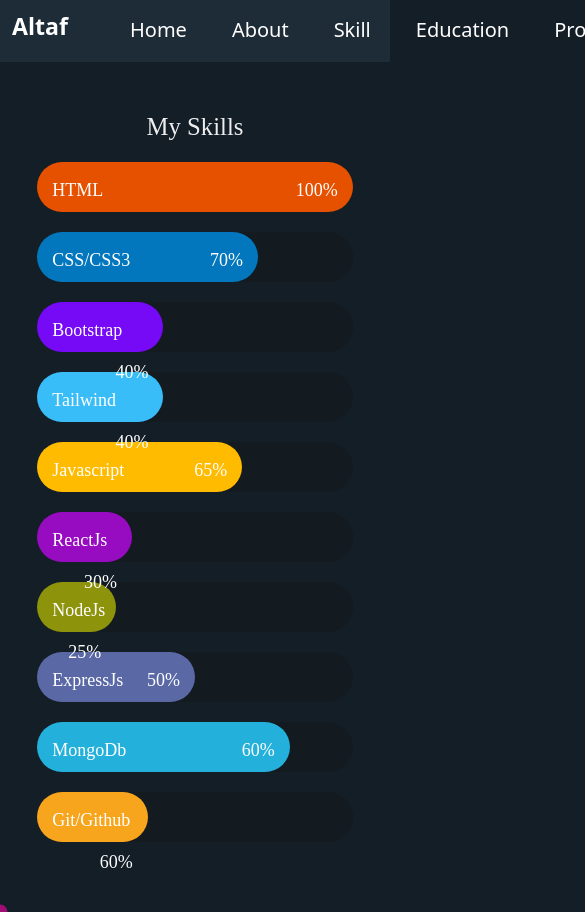
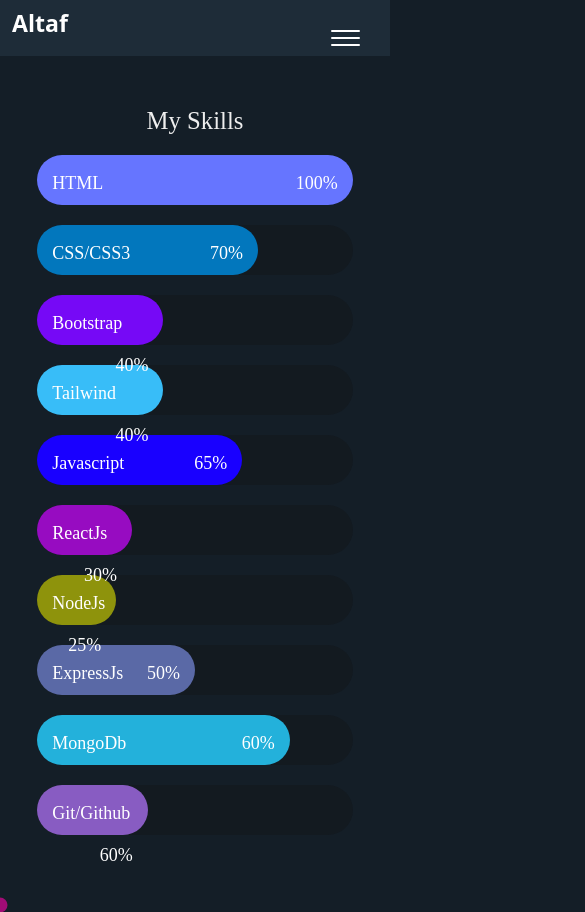
Before and after one commit to web-altaf-1/my-portfolio, a React (Create React App) app: page /skill in a window 390 px wide. Shown: the top 912 px of the page, 585 px wide, since content can reach past the window. Built offline with nearby package versions, Linux system fonts and the light colour scheme.

Commit message:
mobile nav added

```diff
--- a/src/App.css
+++ b/src/App.css
@@ -102,7 +102,7 @@
     -o-animation: Animate-HTML 4s;
     height: 50px;
     position: absolute;
-    background-color: #e65100;
+    background-color: #6675ff;
     border-radius: 25px;
 }
 
@@ -313,7 +313,7 @@
     width: 65%;
     height: 50px;
     position: absolute;
-    background-color: #ffbb00;
+    background-color: #1900ff;
     border-radius: 25px;
 }
 
@@ -573,7 +573,7 @@
     width: 35%;
     height: 50px;
     position: absolute;
-    background-color: #f8a51e;
+    background-color: #885cc2;
     border-radius: 25px;
 }
 
--- a/src/App.js
+++ b/src/App.js
@@ -12,9 +12,9 @@
 AOS.init();
 
 function App() {
-  // document.addEventListener('contextmenu', event => event.preventDefault());
+  document.addEventListener('contextmenu', event => event.preventDefault());
 
-  // UPDATE: I was able to get this working again... Enjoy!
+
 
 
 
--- a/src/components/Shared/Header/Header.css
+++ b/src/components/Shared/Header/Header.css
@@ -12,7 +12,8 @@
     justify-content: space-between;
     align-items: center;
 }
-.nav-container a{
+
+.nav-container a {
     text-decoration: none;
     color: white;
 }
@@ -46,7 +47,7 @@
     display: block;
     width: 0;
     height: 2px;
-    background:#51ff51;
+    background: #51ff51;
     transition: width .3s;
 }
 
@@ -54,3 +55,129 @@
     width: 100%;
     transition: width .5s;
 }
+
+.nav-mobile-btn {
+    display: none;
+}
+
+
+/* mobile nav start  */
+
+
+
+
+
+
+
+.navigation{
+    display: none;
+}
+
+
+
+
+
+
+#menuToggle {
+    display: flex;
+    flex-direction: column;
+    position: absolute;
+    top: 25px;
+    right: 25px;
+    z-index: 1;
+    -webkit-user-select: none;
+    user-select: none;
+    padding: 5px;
+    cursor: pointer;
+}
+
+#menuToggle input {
+    display: flex;
+    width: 40px;
+    height: 32px;
+    position: absolute;
+    cursor: pointer;
+    opacity: 0;
+    z-index: 2;
+}
+
+#menuToggle span {
+    display: flex;
+    width: 29px;
+    height: 2px;
+    margin-bottom: 5px;
+    position: relative;
+    background: #ffffff;
+    border-radius: 3px;
+    z-index: 1;
+    transform-origin: 5px 0px;
+    transition: transform 0.5s cubic-bezier(0.77, 0.2, 0.05, 1.0),
+        background 0.5s cubic-bezier(0.77, 0.2, 0.05, 1.0),
+        opacity 0.55s ease;
+}
+
+#menuToggle span:first-child {
+    transform-origin: 0% 0%;
+}
+
+#menuToggle span:nth-last-child(2) {
+    transform-origin: 0% 100%;
+}
+
+#menuToggle input:checked~span {
+    opacity: 1;
+    transform: rotate(45deg) translate(-3px, -1px);
+    background: #fff;
+
+}
+
+#menuToggle input:checked~span:nth-last-child(3) {
+    opacity: 0;
+    transform: rotate(0deg) scale(0.2, 0.2);
+}
+
+#menuToggle input:checked~span:nth-last-child(2) {
+    transform: rotate(-45deg) translate(0, -1px);
+}
+
+#menu {
+    position: absolute;
+    visibility: hidden;
+    right: -20px;
+    top: 30px;
+    z-index: 888;
+    background-color: #36383F;
+    padding: 20px;
+}
+
+#menu li {
+    padding: 5px 10px;
+    list-style: none;
+}
+#menu li:hover {
+    background-color: rgb(255, 35, 171);
+}
+
+#menuToggle input:checked~ul {
+    transform: none;
+}
+#menuToggle input:checked~#menu {
+    transition: 0.6s;
+    position: absolute;
+    visibility: visible;
+    /* top: 10px; */
+}
+
+/* mobile nav end here  */
+
+
+
+@media screen and (max-width:682px) {
+    .right-nav{
+        display: none;
+    }
+    .navigation{
+        display: block;
+    }
+
+}
--- a/src/components/Shared/Header/Header.js
+++ b/src/components/Shared/Header/Header.js
@@ -7,10 +7,30 @@
         <nav className='header-nav sticky-top'>
             <div className="container nav-container">
                 <NavLink to="/" className="navbar-brand"><h3 className='fw-bold'>Altaf</h3></NavLink>
-                {/* <button aria-controls="responsive-navbar-nav" type="button" aria-label="Toggle navigation" className="navbar-toggler collapsed"><i  className="fa-2x fa-solid fa-bars"></i></button> */}
+                {/* <button aria-controls="responsive-navbar-nav" type="button" aria-label="Toggle navigation" className="navbar-toggler collapsed nav-mobile-btn"><i className="fa-2x fa-solid fa-bars"></i></button> */}
+
+
+
+                <nav role="navigation" className='navigation'>
+                    <div id="menuToggle">
+                        <input type="checkbox" />
+                        <span></span>
+                        <span></span>
+                        <span></span>
+                        <ul id="menu">
+                            <li><a href="#">Home</a></li>
+                            <li><a href="#">About</a></li>
+                            <li><a href="#">Info</a></li>
+                            <li><a href="#">Contact</a></li>
+                        </ul>
+                    </div>
+                </nav>
+
+
+                {/* mobile end  */}
 
                 <div className='right-nav'>
-                    <ul style={{marginBottom:'none'}} className='d-flex '>
+                    <ul style={{ marginBottom: 'none' }} className='d-flex '>
                         <li><NavLink className='cool-link' to="/">Home</NavLink></li>
                         <li><NavLink className='cool-link' to="/about">About</NavLink></li>
                         <li><NavLink className='cool-link' to="skill">Skill</NavLink></li>
```
Also changed, not shown: 1 other file (tests, documents, lock files or other folders).
